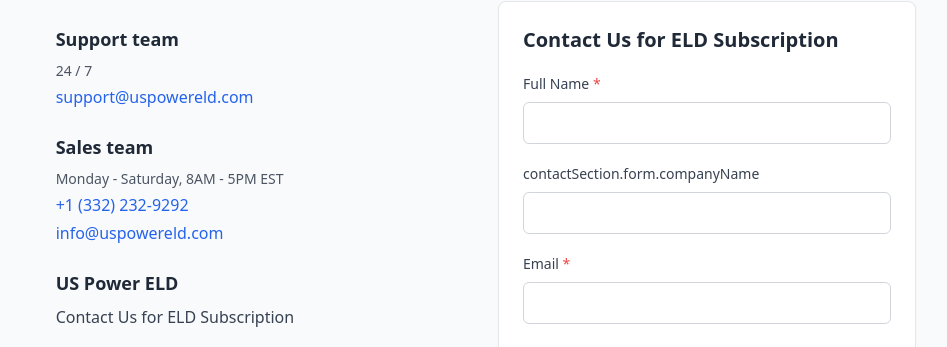
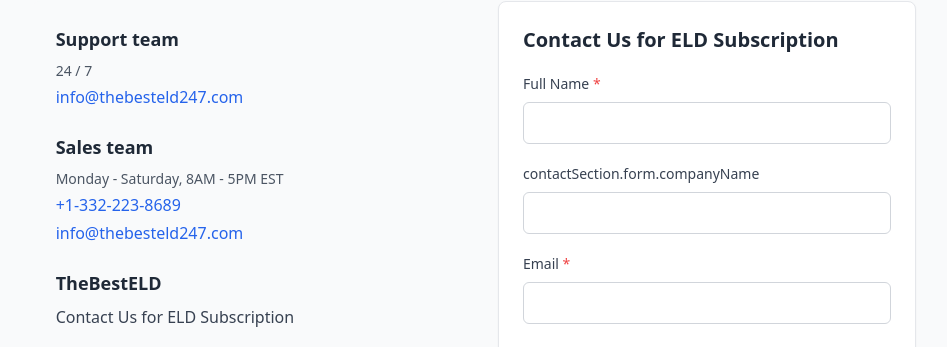
Before and after one commit to asfan2005/trakcode, a React (Vite) app: page / in a window 1280 px wide. Shown: the part 10319-10666 px from the top of the page, without its empty margins (166-1113 px from the left). Built offline with nearby package versions, Linux system fonts and the light colour scheme.

Commit message:
Yangi o'zgartirishlar

```diff
--- a/src/components/downloadAndPrice/DownloadAndPricePage.jsx
+++ b/src/components/downloadAndPrice/DownloadAndPricePage.jsx
@@ -294,7 +294,7 @@
                         <div className="text-center">
                             <h3 className="text-xl font-semibold text-gray-800 mb-4">{t('pricingSection.standardPlan')}</h3>
                             <div className="text-5xl font-bold text-gray-900 mb-6">
-                                $80<span className="text-2xl font-normal text-gray-600">{t('pricingSection.perMonth')}</span>
+                                $59.99<span className="text-2xl font-normal text-gray-600">{t('pricingSection.perMonth')}</span>
                             </div>
                         </div>
 
--- a/src/locales/en/translation.json
+++ b/src/locales/en/translation.json
@@ -232,7 +232,7 @@
     "alertMessage": "Download link is not available at the moment",
     "joinOthers": "JOIN THE OTHERS",
     "title": "Download",
-    "subtitle": "Build your Fleet Power with US Power ELD",
+    "subtitle": "Build your Fleet Power with TheBestELD",
     "downloads": "downloads",
     "downloadNow": "Download Now",
     "applications": "Applications",
@@ -290,7 +290,7 @@
     "title": "Chat to our friendly team",
     "subtitle": "We'd love to hear from you. Please fill out this form or shoot us an email.",
     "contactUs": "Contact Us for ELD Subscription",
-    "company": "US Power ELD",
+    "company": "TheBestELD",
     "supportTeam": "Support team",
     "salesTeam": "Sales team",
     "form": {
@@ -306,12 +306,12 @@
       "invalidEmail": "Invalid email format"
     },
     "supportContact": {
-      "email": "support@uspowereld.com",
+      "email": "info@thebesteld247.com",
       "hours": "24 / 7"
     },
     "salesContact": {
-      "phone": "+1 (332) 232-9292",
-      "email": "info@uspowereld.com",
+      "phone": "+1-332-223-8689",
+      "email": "info@thebesteld247.com",
       "hours": "Monday - Saturday, 8AM - 5PM EST"
     },
     "success": "Form submitted successfully!"
@@ -436,7 +436,7 @@
       },
       "contact": {
         "title": "Contact Information",
-        "content": "For any questions regarding these terms, please contact us through the Contact page or email us at support@uspowereld.com."
+        "content": "For any questions regarding these terms, please contact us through the Contact page or email us at info@thebesteld247.com."
       }
     },
     "lastUpdated": "Last Updated",
--- a/src/locales/uz/translation.json
+++ b/src/locales/uz/translation.json
@@ -232,7 +232,7 @@
     "alertMessage": "Yuklab olish havolasi hozirda mavjud emas",
     "joinOthers": "BOSHQALARGA QO'SHILING",
     "title": "Yuklab olish",
-    "subtitle": "US Power ELD bilan transport parkingizni qurishni boshlang",
+    "subtitle": "TheBestELD bilan transport parkingizni qurishni boshlang",
     "downloads": "yuklash",
     "downloadNow": "Hozir yuklab olish",
     "applications": "Ilovalar",
@@ -290,7 +290,7 @@
     "title": "Do'stona jamoamiz bilan suhbatlashing",
     "subtitle": "Sizdan xabar olishni xohlaymiz. Iltimos, ushbu shaklni to'ldiring yoki bizga elektron pochta yuboring.",
     "contactUs": "ELD obunasi uchun biz bilan bog'laning",
-    "company": "US Power ELD",
+    "company": "TheBestELD",
     "supportTeam": "Qo'llab-quvvatlash jamoasi",
     "salesTeam": "Sotish jamoasi",
     "form": {
@@ -306,12 +306,12 @@
       "invalidEmail": "Elektron pochta formati noto'g'ri"
     },
     "supportContact": {
-      "email": "support@uspowereld.com",
+      "email": "info@thebesteld247.com",
       "hours": "24 / 7"
     },
     "salesContact": {
-      "phone": "+1 (332) 232-9292",
-      "email": "info@uspowereld.com",
+      "phone": "+1-332-223-8689",
+      "email": "info@thebesteld247.com",
       "hours": "Dushanba - Shanba, 8:00 - 17:00 EST"
     },
     "success": "Shakl muvaffaqiyatli yuborildi!"
@@ -436,7 +436,7 @@
       },
       "contact": {
         "title": "Aloqa ma'lumotlari",
-        "content": "Ushbu shartlar bo'yicha savollaringiz bo'lsa, iltimos, Aloqa sahifasi orqali yoki support@uspowereld.com elektron pochta orqali biz bilan bog'laning."
+        "content": "Ushbu shartlar bo'yicha savollaringiz bo'lsa, iltimos, Aloqa sahifasi orqali yoki info@thebesteld247.com elektron pochta orqali biz bilan bog'laning."
       }
     },
     "lastUpdated": "Oxirgi yangilanish",
--- a/src/pages/DownloadPage.jsx
+++ b/src/pages/DownloadPage.jsx
@@ -24,7 +24,7 @@
             {t('downloadPage.title', 'Download')}
           </h1>
           <p className="text-xl text-gray-700">
-            {t('downloadPage.subtitle', 'Build your Fleet Power with US Power ELD')}
+            {t('downloadPage.subtitle', 'Build your Fleet Power with TheBestELD')}
           </p>
         </div>
 
```
Also changed, not shown: 1 other file (tests, documents, lock files or other folders).
